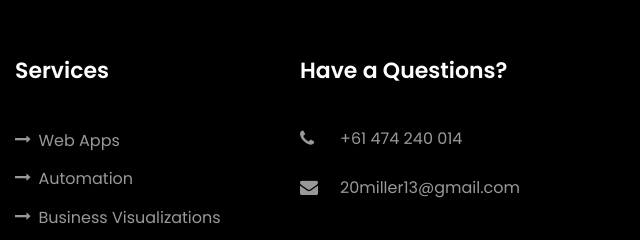
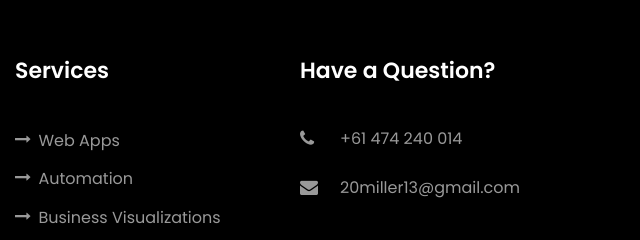
Before and after one commit to phyxphysio/personal_website, a plain HTML site: page index.html in a window 1280 px wide. Shown: the part 7560-7800 px from the top of the page, 640-1280 px from the left. Drawn offline with Linux system fonts and the light colour scheme; files whose address does not match are found by name.

Commit message:
Fix typo in questions

```diff
--- a/index.html
+++ b/index.html
@@ -731,7 +731,7 @@
           </div>
           <div class="col-md">
             <div class="ftco-footer-widget mb-4">
-              <h2 class="ftco-heading-2">Have a Questions?</h2>
+              <h2 class="ftco-heading-2">Have a Question?</h2>
               <div class="block-23 mb-3">
                 <ul>
                   <li>
```
